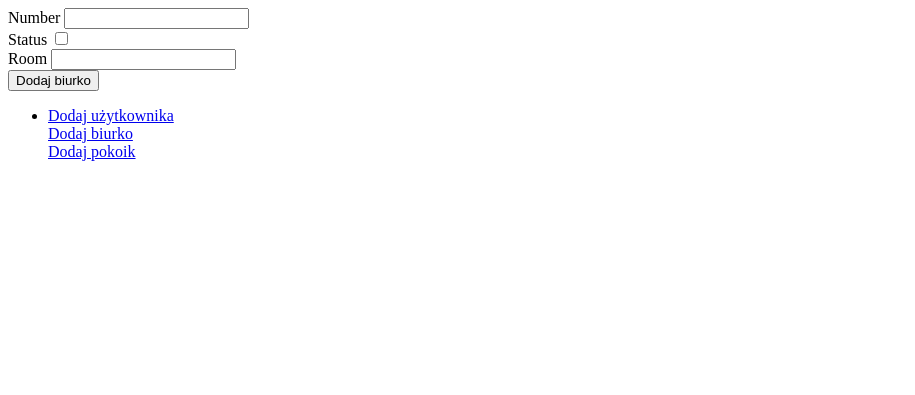
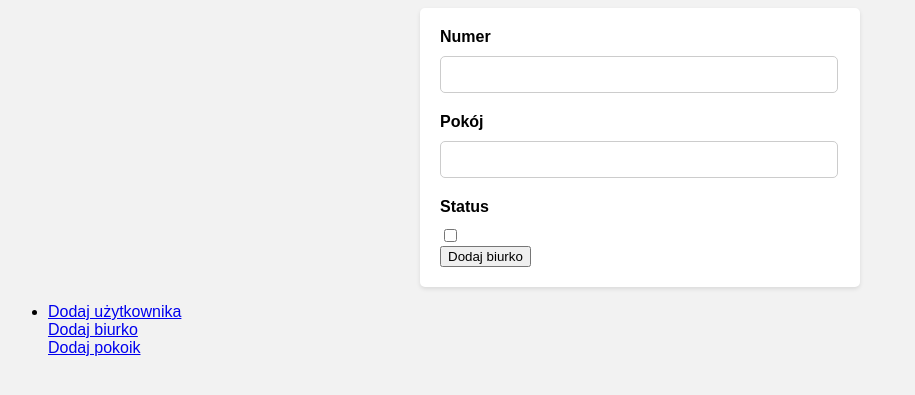
Before and after one commit to SzymonLudwiniak/psim, a Rails app: page /desks/new in a window 1280 px wide. Shown: the top 395 px of the page, without its empty margins (0-915 px from the left). Run offline with Rails 7, Linux system fonts and the light colour scheme.

Commit message:
change to nicer views

```diff
--- a/app/views/desks/new.html.erb
+++ b/app/views/desks/new.html.erb
@@ -1,17 +1,76 @@
-<%= form_with(model: @desk, url: desks_path) do |f| %>
-  <div class="field">
-    <%= f.label :number %>
-    <%= f.text_field :number %>
+<!DOCTYPE html>
+<html>
+<head>
+  <title>Awesome Registration Page</title>
+  <style>
+    /* Add your awesome CSS styles here */
+    body {
+      font-family: Arial, sans-serif;
+      background-color: #f2f2f2;
+    }
+
+    .container {
+      max-width: 400px;
+      margin: 0 auto;
+      padding: 20px;
+      background-color: #ffffff;
+      border-radius: 5px;
+      box-shadow: 0 2px 4px rgba(0, 0, 0, 0.1);
+    }
+
+    h1 {
+      text-align: center;
+    }
+
+    label {
+      display: block;
+      margin-bottom: 10px;
+      font-weight: bold;
+    }
+
+    input[type="text"],
+    input[type="check_box"] {
+      width: 94%;
+      padding: 10px;
+      border-radius: 5px;
+      border: 1px solid #ccc;
+      margin-bottom: 20px;
+    }
+
+    button {
+      background-color: #4CAF50;
+      color: #ffffff;
+      border: none;
+      padding: 10px 20px;
+      text-align: center;
+      text-decoration: none;
+      display: inline-block;
+      font-size: 16px;
+      border-radius: 5px;
+      cursor: pointer;
+    }
+
+    button:hover {
+      background-color: #45a049;
+    }
+  </style>
+</head>
+<body>
+  <div class="container">
+    <%= form_with(model: @desk, url: desks_path) do |form| %>
+      <%= form.label :Numer %>
+      <%= form.text_field :number, required: true %>
+
+      <%= form.label :Pokój %>
+      <%= form.text_field :room_id, required: true %>
+
+      <div>
+        <%= form.label :Status %>
+        <%= form.check_box :status, required: true %>
+      </div>
+
+      <%= form.submit "Dodaj biurko" %>
+    <% end %>
   </div>
-  <div class="field">
-    <%= f.label :status %>
-    <%= f.check_box :status %>
-  </div>
-  <div class="field">
-    <%= f.label :room_id %>
-    <%= f.text_field :room_id %>
-  </div>
-  <div class="actions">
-    <%= f.submit "Dodaj biurko" %>
-  </div>
-<% end %>
+</body>
+</html>
```
Also changed, not shown: app/views/rooms/new.html.erb (+72 -13 lines), app/views/users/new.html.erb (+72 -9 lines).
